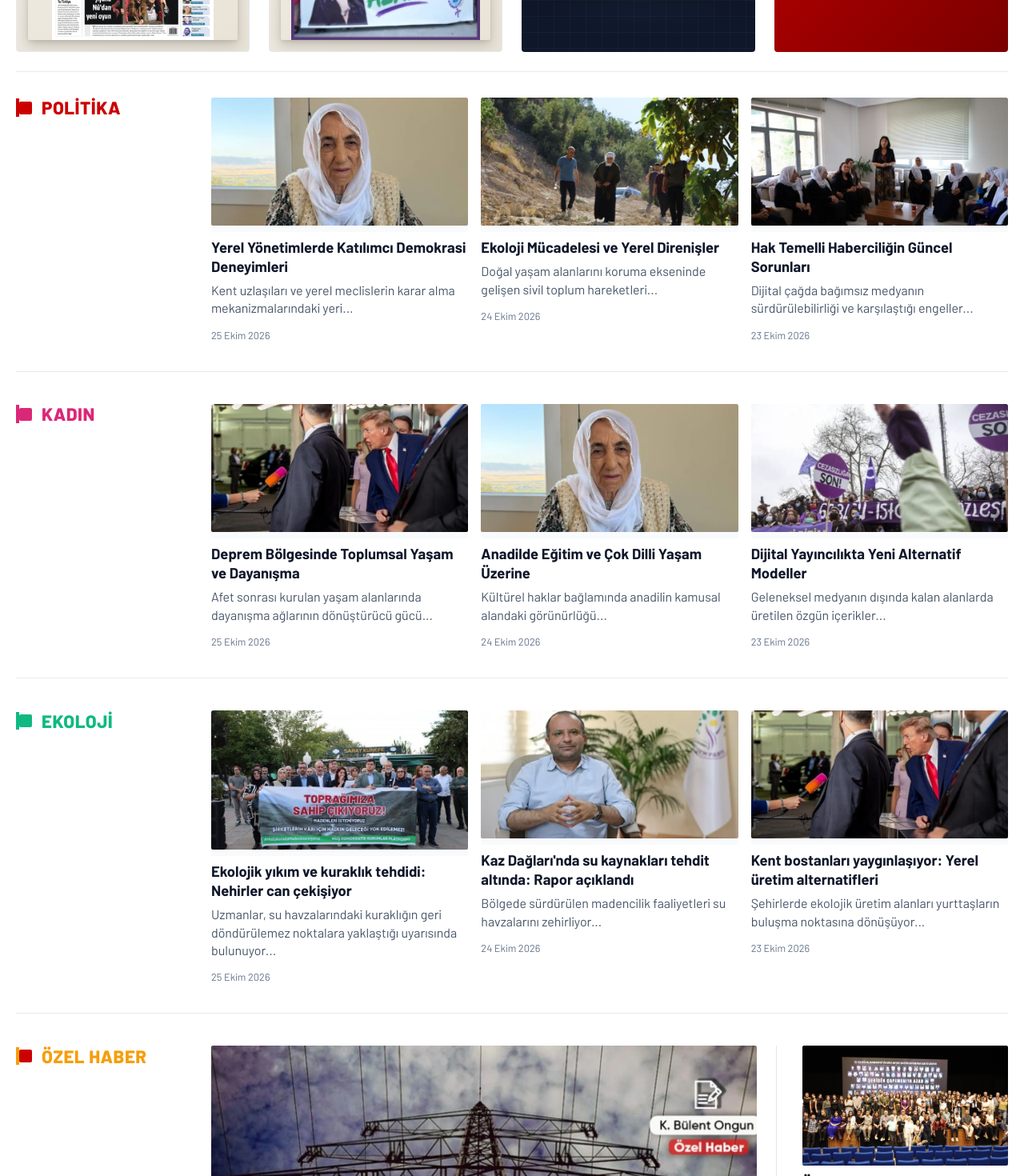
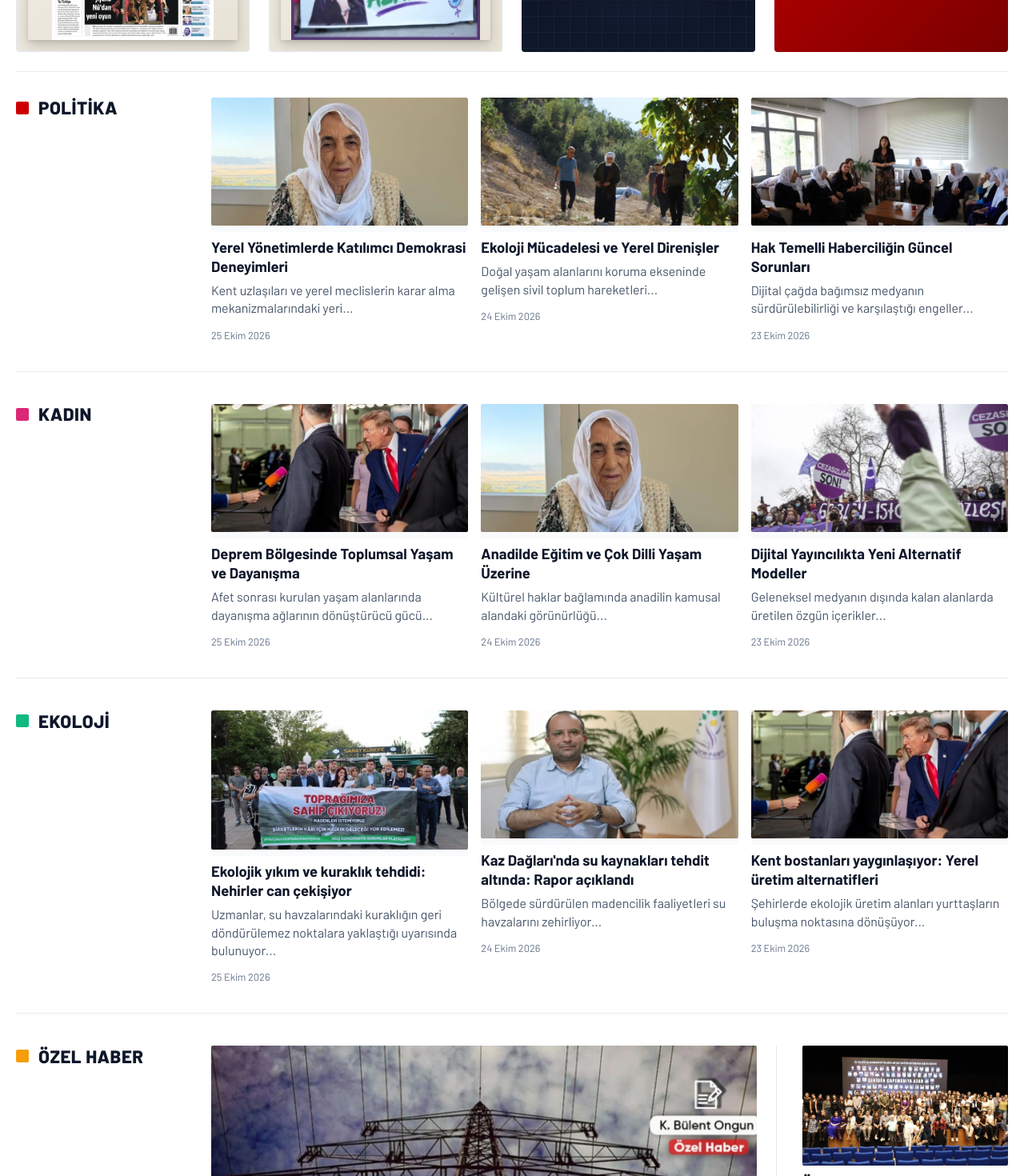
Before and after one commit to Sidilya-Gunes/yeniyasam, a Next.js app: page / in a window 1280 px wide. Shown: the part 1520-2990 px from the top of the page at 80% size. Built offline with nearby package versions, Linux system fonts and the light colour scheme; no server answers.

Commit message:
style: set category title text to black while preserving colored icon badge

```diff
--- a/app/globals.css
+++ b/app/globals.css
@@ -1143,20 +1143,31 @@ body.dark-mode .daily-photo-section {
     text-decoration: none;
 }
 .category-title[data-cat="politika"] {
-    border-left: 4px solid var(--cat-politika, #dc2626);
-    color: var(--cat-politika, #dc2626);
-}
+    color: var(--heading, #111827);
+}
+.category-title[data-cat="politika"]::before {
+    background-color: var(--cat-politika, #dc2626);
+}
+
 .category-title[data-cat="kadin"] {
-    border-left: 4px solid var(--cat-kadin, #8b5cf6);
-    color: var(--cat-kadin, #8b5cf6);
-}
+    color: var(--heading, #111827);
+}
+.category-title[data-cat="kadin"]::before {
+    background-color: var(--cat-kadin, #8b5cf6);
+}
+
 .category-title[data-cat="ekoloji"] {
-    border-left: 4px solid var(--cat-ekoloji, #10b981);
-    color: var(--cat-ekoloji, #10b981);
-}
+    color: var(--heading, #111827);
+}
+.category-title[data-cat="ekoloji"]::before {
+    background-color: var(--cat-ekoloji, #10b981);
+}
+
 .category-title[data-cat="ozel-haber"] {
-    border-left: 4px solid #f59e0b;
-    color: #f59e0b;
+    color: var(--heading, #111827);
+}
+.category-title[data-cat="ozel-haber"]::before {
+    background-color: #f59e0b;
 }
 .editor-picks-more {
     display: inline-flex; align-items: center; gap: 8px;
```
